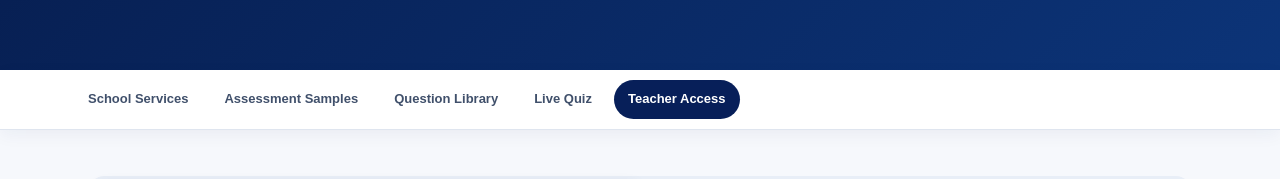
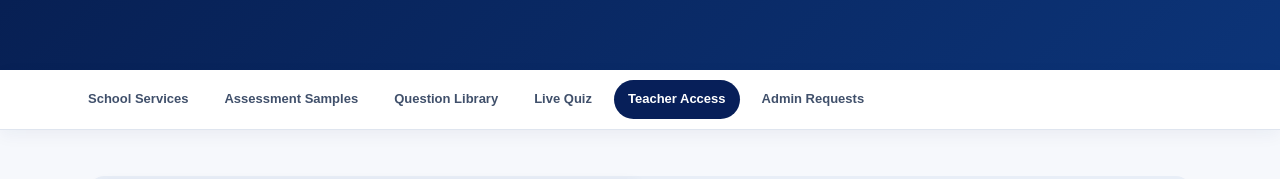
Before and after one commit to mikolo2018/datalog-one-researchhub, a Next.js app: page /schools/mathoepedia/access in a window 1280 px wide. Shown: the part 475-654 px from the top of the page. Built offline with nearby package versions, Linux system fonts and the light colour scheme; no server answers.

Commit message:
Link Teacher Access to admin dashboard

```diff
--- a/app/schools/mathoepedia/access/page.tsx
+++ b/app/schools/mathoepedia/access/page.tsx
@@ -10,7 +10,7 @@ export const metadata: Metadata = {
 export default function MathoepediaAccessPage() {
   return <main>
     <section className="matho-access-hero"><div className="container"><span className="eyebrow light">Mathoepedia Teacher Access</span><h1>Host better mathematics practice with secure teacher access.</h1><p>Request an approved teacher code or register your school, tutorial centre or institution for continued Mathoepedia access.</p></div></section>
-    <nav className="school-subnav" aria-label="School resources sections"><div className="container"><Link href="/schools">School Services</Link><Link href="/schools/resources">Assessment Samples</Link><Link href="/schools/mathoepedia">Question Library</Link><Link href="/schools/mathoepedia/live">Live Quiz</Link><Link className="active" href="/schools/mathoepedia/access">Teacher Access</Link></div></nav>
+    <nav className="school-subnav" aria-label="School resources sections"><div className="container"><Link href="/schools">School Services</Link><Link href="/schools/resources">Assessment Samples</Link><Link href="/schools/mathoepedia">Question Library</Link><Link href="/schools/mathoepedia/live">Live Quiz</Link><Link className="active" href="/schools/mathoepedia/access">Teacher Access</Link><Link href="/schools/mathoepedia/admin">Admin Requests</Link></div></nav>
     <section className="section"><div className="container"><MathoepediaAccessRequest /></div></section>
     <section className="section alt"><div className="container"><div className="section-heading"><span className="eyebrow">How approval works</span><h2>From request to active Mathoepedia access.</h2></div><div className="grid grid3"><article className="card"><span className="matho-step">01</span><h3>Submit your details</h3><p>Choose access-code approval or a teacher/institution subscription and provide a reachable contact.</p></article><article className="card"><span className="matho-step">02</span><h3>Verification and plan confirmation</h3><p>Datalog ICT verifies the teacher or institution and confirms the appropriate access, billing and onboarding arrangement.</p></article><article className="card"><span className="matho-step">03</span><h3>Activate and host</h3><p>Use the approved teacher key to create timed quizzes, monitor performance and export Excel and PDF records.</p></article></div></div></section>
   </main>;
```
